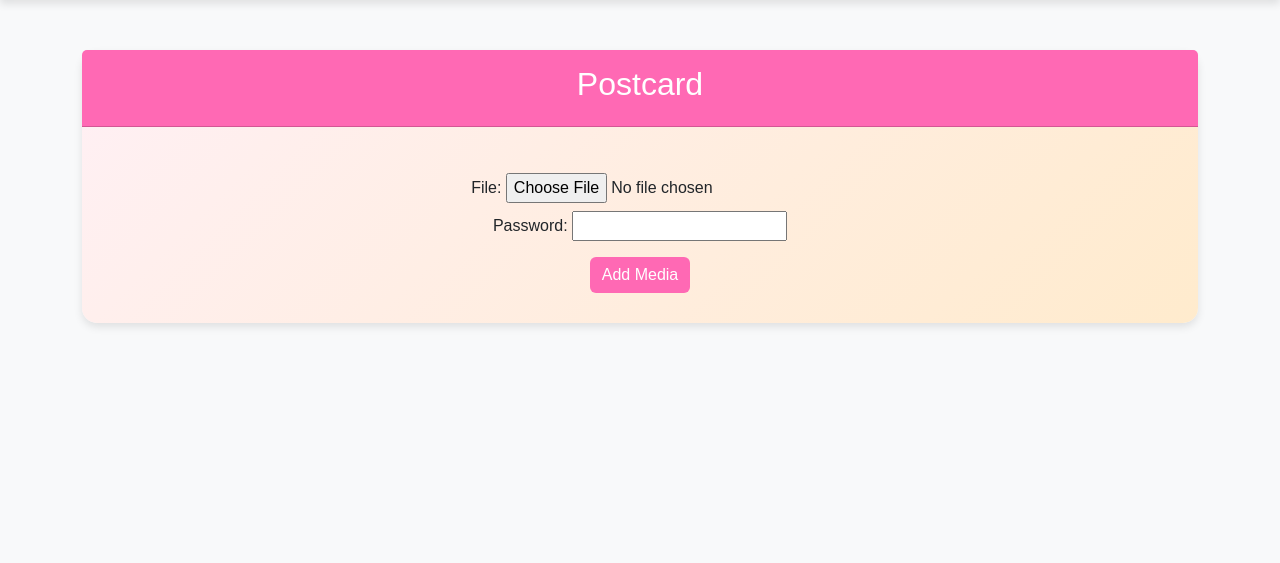
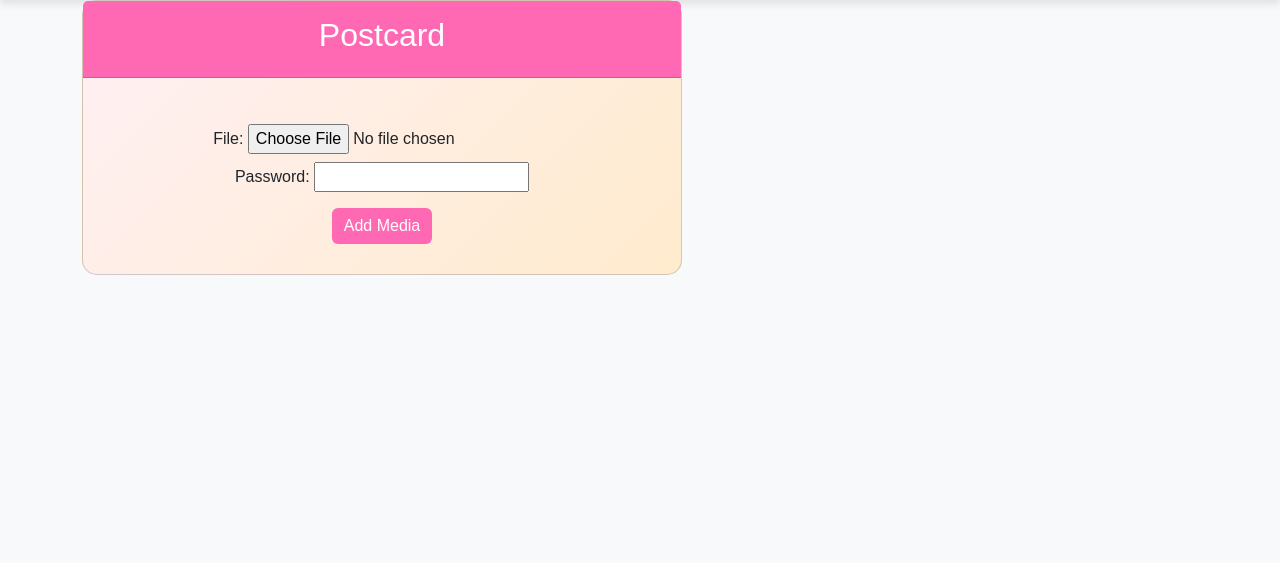
Before and after one commit to orkcode/vlvis, a Django app: template templates/postcard_detail.html in a window 1280 px wide. Shown: the part 108-671 px from the top of the page. Run offline with Django 5.2, Linux system fonts and the light colour scheme; the template is opened without the code that fills it: values that come from a table or form of the project are taken from there, others are empty.

Commit message:
Update base.html

```diff
--- a/templates/base.html
+++ b/templates/base.html
@@ -40,16 +40,11 @@
         .btn-primary:hover {
             background-color: #ff1493;
         }
-        .container {
-            margin-top: 50px;
-        }
-        .card {
-            border: none;
-            box-shadow: 0 4px 8px rgba(0,0,0,0.1);
-        }
         .postcard-card {
             background: linear-gradient(135deg, #fff0f5 0%, #ffebcd 100%);
             border-radius: 15px;
+            width: 100%;
+            max-width: 600px;
         }
         .postcard-header {
             background-color: #ff69b4;
@@ -69,6 +64,8 @@
         }
         .postcard-media {
             border-radius: 15px;
+            max-height: 400px;
+            object-fit: cover;
         }
     </style>
 </head>
```
